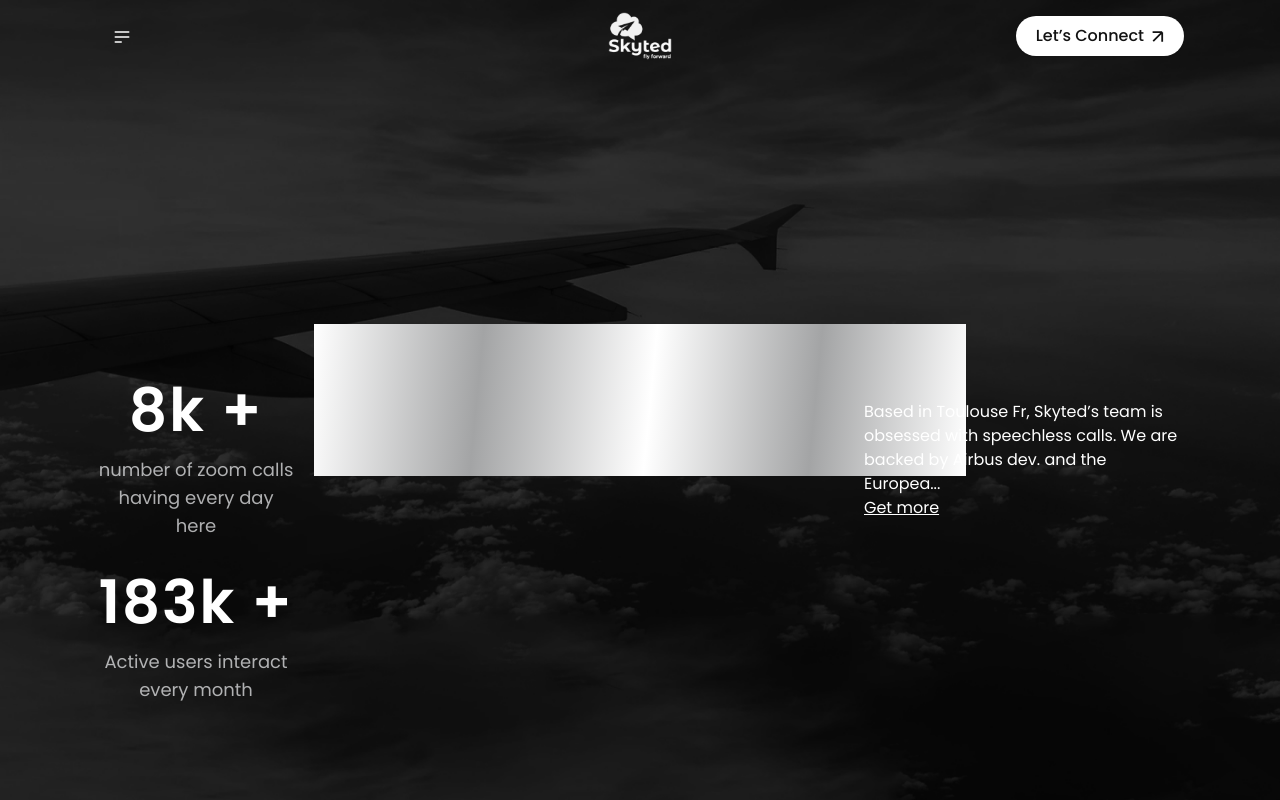
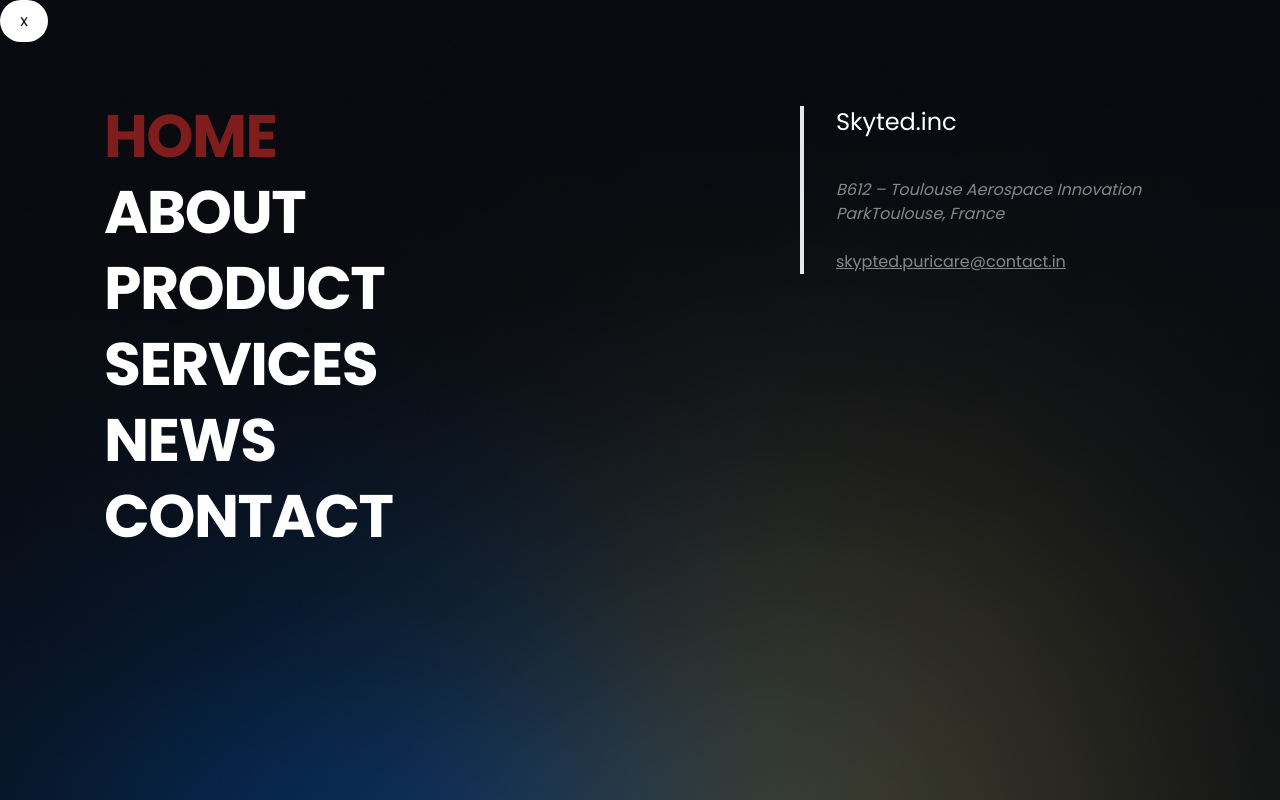
Before and after one commit to Femil32/skyted, a React (Vite) app: page / in a window 1280 px wide. Both pictures are taken after a click on the button 122 px from the left and 36 px from the top of the page. Shown: the top 800 px of the page. Built offline with nearby package versions, Linux system fonts and the light colour scheme.

Commit message:
add navbar animation

```diff
--- a/src/App.css
+++ b/src/App.css
@@ -47,6 +47,9 @@
   z-index: 0;
 }
 
+.swiper{
+  padding: 50px;
+}
 
 .swiper-button-prev{
   z-index: 99;
@@ -67,6 +70,7 @@
 }
 
 .swiper-button-next{
+  z-index: 99;
   position: absolute !important;
   background-color: rgba(0, 0, 0, 0.1) !important;
   color: #ffffff !important;
@@ -83,6 +87,11 @@
   border-radius: 50%;
 }
 
+li.nav-link:hover{
+  transform: skewX(-10deg) !important;
+  transition: all 250ms linear;
+}
+
 .state-digit {
   @apply text-4xl md:text-6xl font-semibold tracking-wide mb-4
 }
--- a/src/components/Micro.jsx
+++ b/src/components/Micro.jsx
@@ -1,6 +1,6 @@
 /* eslint-disable import/prefer-default-export */
 import React from "react";
-import PropTypes from "prop-types";
+import PropTypes, { object } from "prop-types";
 import { Link } from "react-router-dom";
 import { RoundedMinus, RoundedPlus, ShareArrow } from "./AllSvgs";
 import LogoIMG from "../assets/imgs/logo.png";
@@ -13,7 +13,7 @@
 );
 
 PageHeader.propTypes = {
-  title: PropTypes.string,
+  title: PropTypes.oneOfType([PropTypes.string, PropTypes.object]),
   className: PropTypes.string,
 };
 PageHeader.defaultProps = {
@@ -123,8 +123,8 @@
   className: "",
   placeholder: "Enter here",
   name: "",
-  cols: "",
-  rows: "",
+  cols: 10,
+  rows: 10,
 };
 
 export const Detail = ({ summary, detail }) => (
--- a/src/components/home/About.jsx
+++ b/src/components/home/About.jsx
@@ -26,9 +26,9 @@
               <PlayIcon width="62" />
             </span>
           </div>
-          <caption className="py-2 px-2 block text-[#001432]/50 text-xs md:text-sm text-left">
+          <span className="py-2 px-2 block text-[#001432]/50 text-xs md:text-sm text-left">
             Have you ever dreamt to be  totally free to be able to say what you want to say?
-          </caption>
+          </span>
         </div>
       </div>
 
--- a/src/components/home/FAQ.jsx
+++ b/src/components/home/FAQ.jsx
@@ -39,8 +39,8 @@
           </div>
         </div>
         <div className="flex-1">
-          <div className="flex flex-col gap-4 md:gap-6">
-            {allFaq.map((faq) => <Detail summary={faq.summary} detail={faq.detail} />)}
+          <div className="flex flex-col gap-4 md:gap-6 transition-all">
+            {allFaq.map((faq, i) => <Detail key={i} summary={faq.summary} detail={faq.detail} />)}
           </div>
         </div>
       </div>
--- a/src/components/home/Factors.jsx
+++ b/src/components/home/Factors.jsx
@@ -42,7 +42,7 @@
           <div>
             <h6 className="text-xl font-medium text-blue-700">This gives the product exclusive advantages:</h6>
             <ul className="space-y-2 list-disc p-4 text-base md:text-lg">
-              {points.map((point) => <li key={point}>{point.point}</li>)}
+              {points.map((point, i) => <li key={i}>{point.point}</li>)}
             </ul>
           </div>
         </div>
--- a/src/layout/Footer.jsx
+++ b/src/layout/Footer.jsx
@@ -61,7 +61,6 @@
             </ul>
           </div>
         </div>
-
       </div>
     </div>
   </div>
--- a/src/layout/Header.jsx
+++ b/src/layout/Header.jsx
@@ -1,16 +1,54 @@
-import PropTypes from "prop-types";
-import React from "react";
-import LogoIMG from "../assets/imgs/logo.png";
+import React, { useEffect, useState } from "react";
+import { useLocation } from "react-router-dom";
 import { CtaBtn, SkytedLogo } from "../components/Micro";
+import NavBar from "./NavBar";
 
-function Header({ setIsNavOpen }) {
-  // const [navOpen, setNavOpen] = useState(false);
+function Header() {
+  const location = useLocation;
+
+  const [navState, setNavState] = useState({
+    initial: false,
+    isClicked: null,
+  });
+
+  const [isDisabled, setIsDisabled] = useState(false);
+
+  // useEffect(() => {
+  //   setNavState({
+  //     isClicked: false,
+  //   });
+  // }, [location]);
+
+  const disableNav = () => {
+    setIsDisabled(!isDisabled);
+    setTimeout(() => {
+      setIsDisabled(false);
+    }, 1200);
+  };
+
+  const handleNav = () => {
+    disableNav();
+    if (navState.initial === false) {
+      setNavState({
+        initial: null,
+        isClicked: true,
+      });
+    } else if (navState.isClicked === true) {
+      setNavState({
+        isClicked: !navState.isClicked,
+      });
+    } else if (navState.isClicked === false) {
+      setNavState({
+        isClicked: !navState.isClicked,
+      });
+    }
+  };
 
   return (
     <div className="navbar fixed top-0 z-40 px-24 py-4 hidden md:flex">
       <div className="navbar-start">
         <div className="dropdown">
-          <button type="button" className="px-4 cursor-pointer" onClick={() => setIsNavOpen(true)}>
+          <button type="button" className="px-4 cursor-pointer" disabled={isDisabled} onClick={handleNav}>
             <svg xmlns="http://www.w3.org/2000/svg" className="h-5 w-5" fill="none" viewBox="0 0 24 24" stroke="currentColor"><path strokeLinecap="round" strokeLinejoin="round" strokeWidth="2" d="M4 6h16M4 12h16M4 18h7" /></svg>
           </button>
         </div>
@@ -21,16 +59,9 @@
       <div className="navbar-end">
         <CtaBtn text="Let’s Connect" />
       </div>
+      <NavBar navState={navState} handleNav={handleNav} />
     </div>
   );
 }
 
-Header.propTypes = {
-  setIsNavOpen: PropTypes.func,
-};
-
-Header.defaultProps = {
-  setIsNavOpen: () => { },
-};
-
 export default Header;
--- a/src/layout/NavBar.jsx
+++ b/src/layout/NavBar.jsx
@@ -1,9 +1,9 @@
 import { gsap } from "gsap";
 import PropTypes from "prop-types";
-import React, { useLayoutEffect, useRef } from "react";
+import React, { useEffect, useRef } from "react";
 import { NavLink } from "react-router-dom";
 
-const NavBar = ({ isNavOpen, setIsNavOpen }) => {
+const NavBar = ({ navState, handleNav }) => {
   const navLinks = [
     {
       title: "Home",
@@ -39,16 +39,48 @@
 
   const nav = useRef();
 
-  useLayoutEffect(() => {
-    const ctx = gsap.context(() => {
-      const t1 = gsap.timeline();
-      t1.fromTo(".inner", {
-        width: 0,
+  useEffect(() => {
+    const t1 = gsap.timeline();
+    if (navState.isClicked === false) {
+      console.log(navState);
+      t1.fromTo(".nav-link", {
+        xPercent: 0,
+        opacity: 1,
+      }, {
+        stagger: 0.05,
+        xPercent: -20,
+        opacity: 0,
+      }).to([".outer", ".inner"], {
+        stagger: {
+          amount: 0.07,
+        },
+        duration: 0.8,
+        ease: "power3.inOut",
+        height: 0,
+      });
+
+      t1.to(".main-nav", {
+        duration: 0,
+        css: {
+          display: "none",
+        },
+      });
+    } else if (navState.isClicked === true
+      || (navState.isClicked === true && navState.initial === null)
+    ) {
+      t1.to(".main-nav", {
+        duration: 0,
+        css: {
+          display: "block",
+        },
+      });
+      t1.fromTo([".inner", ".outer"], {
+        height: 0,
       }, {
         stagger: 0.2,
         duration: 0.5,
         ease: "easeIn",
-        width: "100%",
+        height: "100vh",
       }).fromTo(".nav-link", {
         xPercent: -20,
         opacity: 0,
@@ -57,30 +89,30 @@
         xPercent: 0,
         opacity: 1,
       });
-    }, nav);
-
-    return () => ctx.revert();
-  }, []);
+    }
+  }, [navState]);
 
   return (
-    <nav ref={nav} className={`${isNavOpen ? " top-0" : " top-0"} transform transition-all w-full fixed left-0 h-screen z-50`}>
-      <div className="fixed inner h-screen bg-blue-600 left-0 top-0 z-10" />
-      <div className="fixed inner h-screen navbar-bg left-0 top-0 z-10" />
-      <div className="wrapper flex-col h-full flex z-50 relative">
-        <button type="button" className="px-24 py-6" onClick={() => setIsNavOpen(!isNavOpen)}>dff</button>
+    <nav ref={nav} className="main-nav transform transition-all w-full hidden overflow-hidden fixed top-0 left-0 h-screen z-50">
+      <div className="fixed inner h-full w-screen bg-blue-600 left-0 top-0 z-10" />
+      <div className="fixed outer h-full w-screen  navbar-bg left-0 top-0 z-10" />
+      <div className="wrapper flex-col h-full w-full flex z-50 relative">
+        <button type="button" className="nav-link text-black bg-white flex justify-center items-center rounded-full w-12 h-12" onClick={handleNav}>
+          x
+        </button>
         <div className="flex mx-24 mt-16 h-full justify-between items-start">
           <div className="">
-            <ul className="nav-links">
+            <ul className="nav-links space-y-4 leading-3">
               {
-                navLinks.map((link) => (
+                navLinks.map((link, i) => (
                   <li
-                    key={link.title}
+                    key={i}
                     className="nav-link"
                   >
                     <NavLink
                       to={link.link}
                       state={link.state}
-                      className={({ isActive }) => `${isActive ? "border-red-900" : "border-transparent"} transition-all font-bold text-6xl uppercase tracking-tight leading-tight border-l-8 px-2`}
+                      className={({ isActive }) => `${isActive ? "text-red-900" : "text-white"} transition-all font-bold text-6xl uppercase tracking-tight px-2`}
                     >
                       {link.title}
                     </NavLink>
@@ -111,13 +143,8 @@
 };
 
 NavBar.propTypes = {
-  isNavOpen: PropTypes.bool,
-  setIsNavOpen: PropTypes.func,
-};
-
-NavBar.defaultProps = {
-  isNavOpen: false,
-  setIsNavOpen: () => { },
+  handleNav: PropTypes.func.isRequired,
+  navState: PropTypes.oneOfType([PropTypes.object]).isRequired,
 };
 
 export default NavBar;
--- a/src/layout/index.jsx
+++ b/src/layout/index.jsx
@@ -1,15 +1,13 @@
-import React, { useState } from "react";
+import React from "react";
 import { Outlet } from "react-router-dom";
 import Footer from "./Footer";
 import Header from "./Header";
-import NavBar from "./NavBar";
 
 function Layout() {
-  const [isNavOpen, setIsNavOpen] = useState(false);
   return (
     <div className="overflow-hidden">
-      {/* <NavBar isNavOpen={isNavOpen} setIsNavOpen={setIsNavOpen} /> */}
-      <Header isNavOpen={isNavOpen} setIsNavOpen={setIsNavOpen} />
+      {/* <NavBar isNavOpen={navState} setIsNavOpen={handleNav} /> */}
+      <Header />
       <Outlet />
       <Footer />
     </div>
```
Also changed, not shown: src/components/home/Events.jsx (+5 -14 lines), .eslintrc.cjs.
